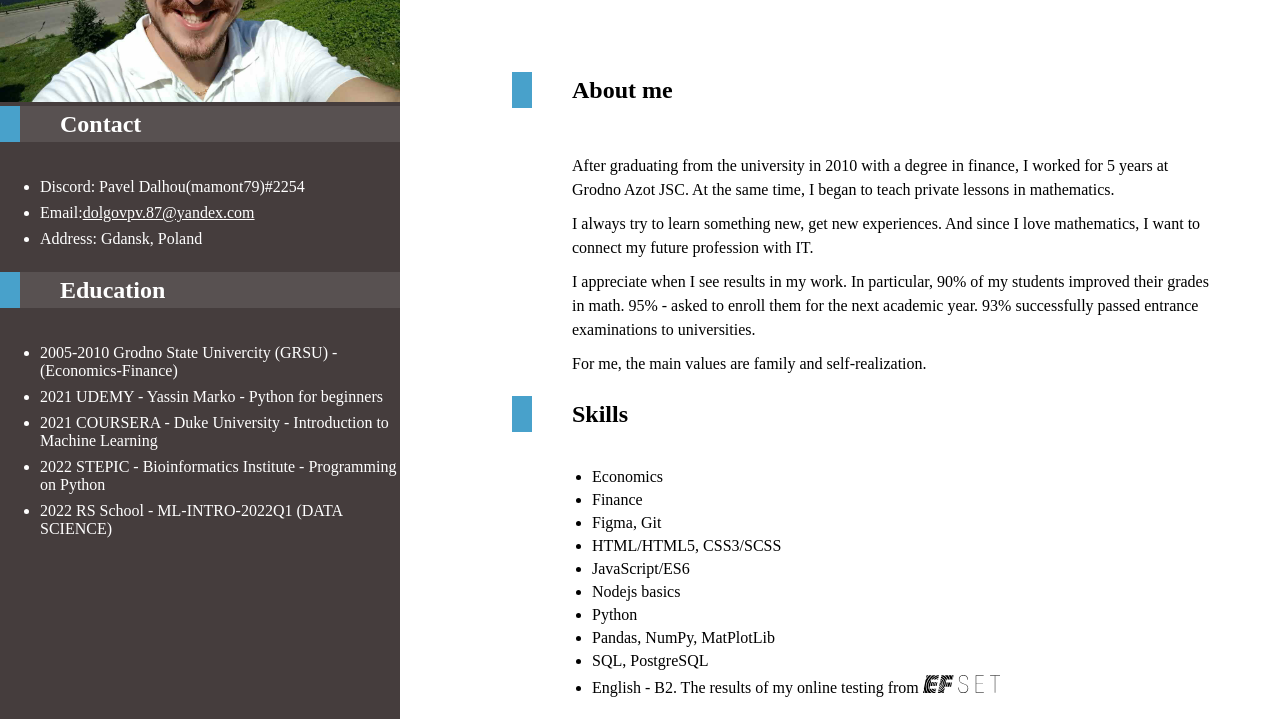
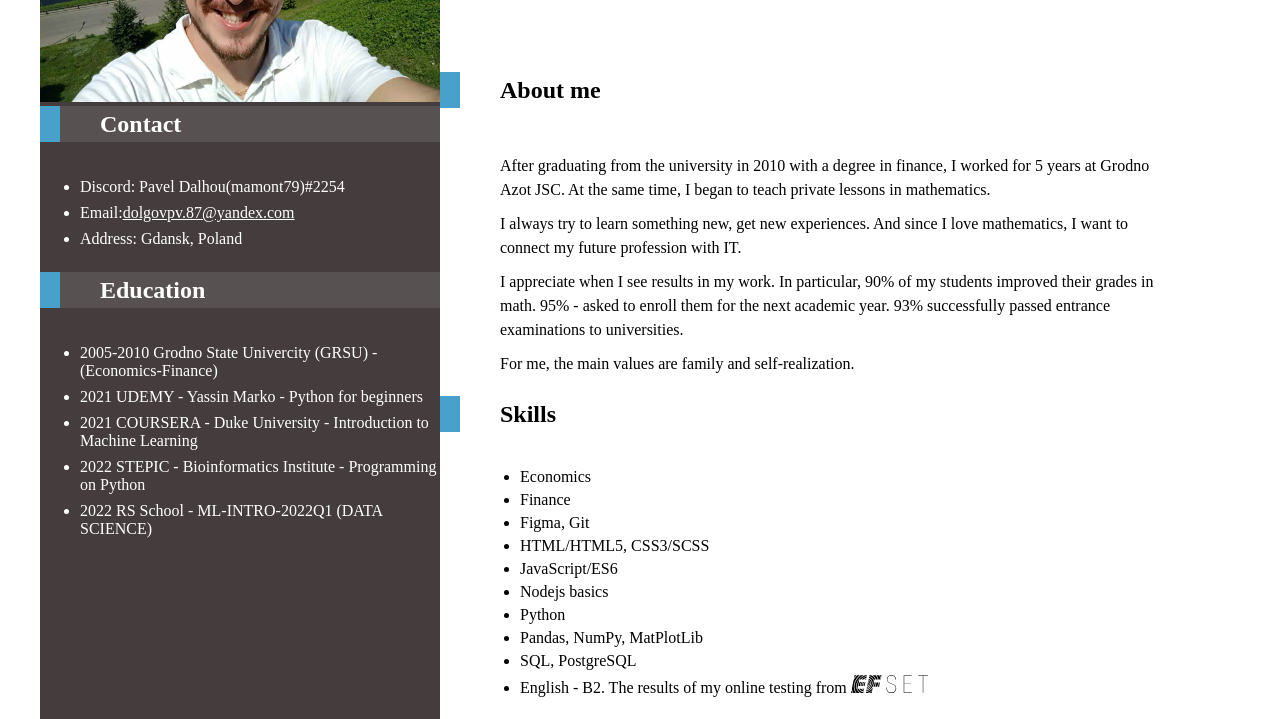
Before and after one commit to mamont79/rsschool-cv, a plain HTML site: page index.html in a window 1280 px wide. Shown: the part 248-967 px from the top of the page. Drawn offline with Linux system fonts and the light colour scheme.

Commit message:
feat: add style.css

```diff
--- a/style.css
+++ b/style.css
@@ -6,6 +6,7 @@ body {
 
 .page-body {
     min-height: 100%;
+    width: 1200px;
     margin: 0 auto;
     padding: 0;
 }
@@ -138,6 +139,7 @@ h2 {
 
 .right-side {
     background-color: white;
+    width: 800px;
 }
 
 .right-side section {
```
